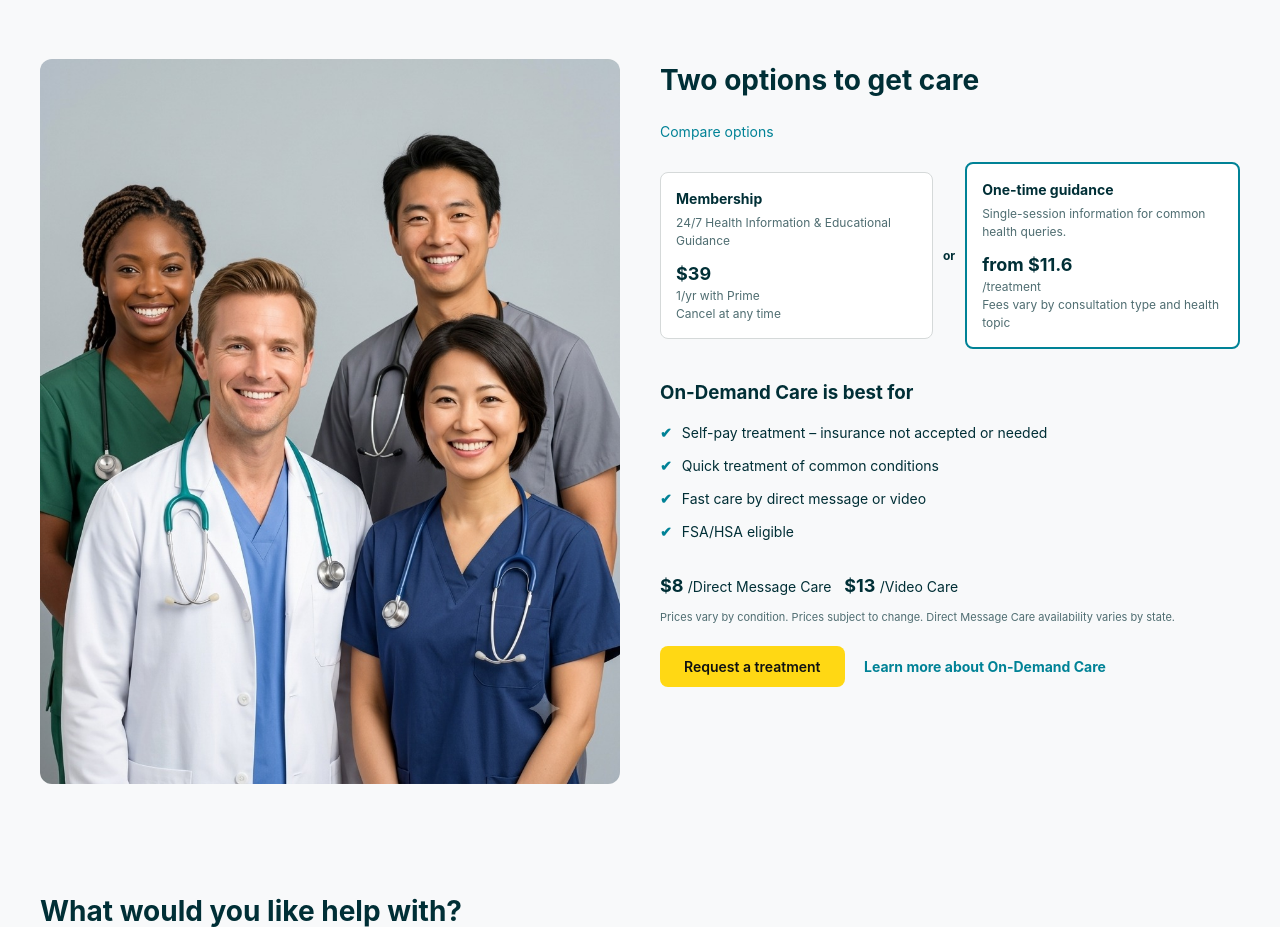
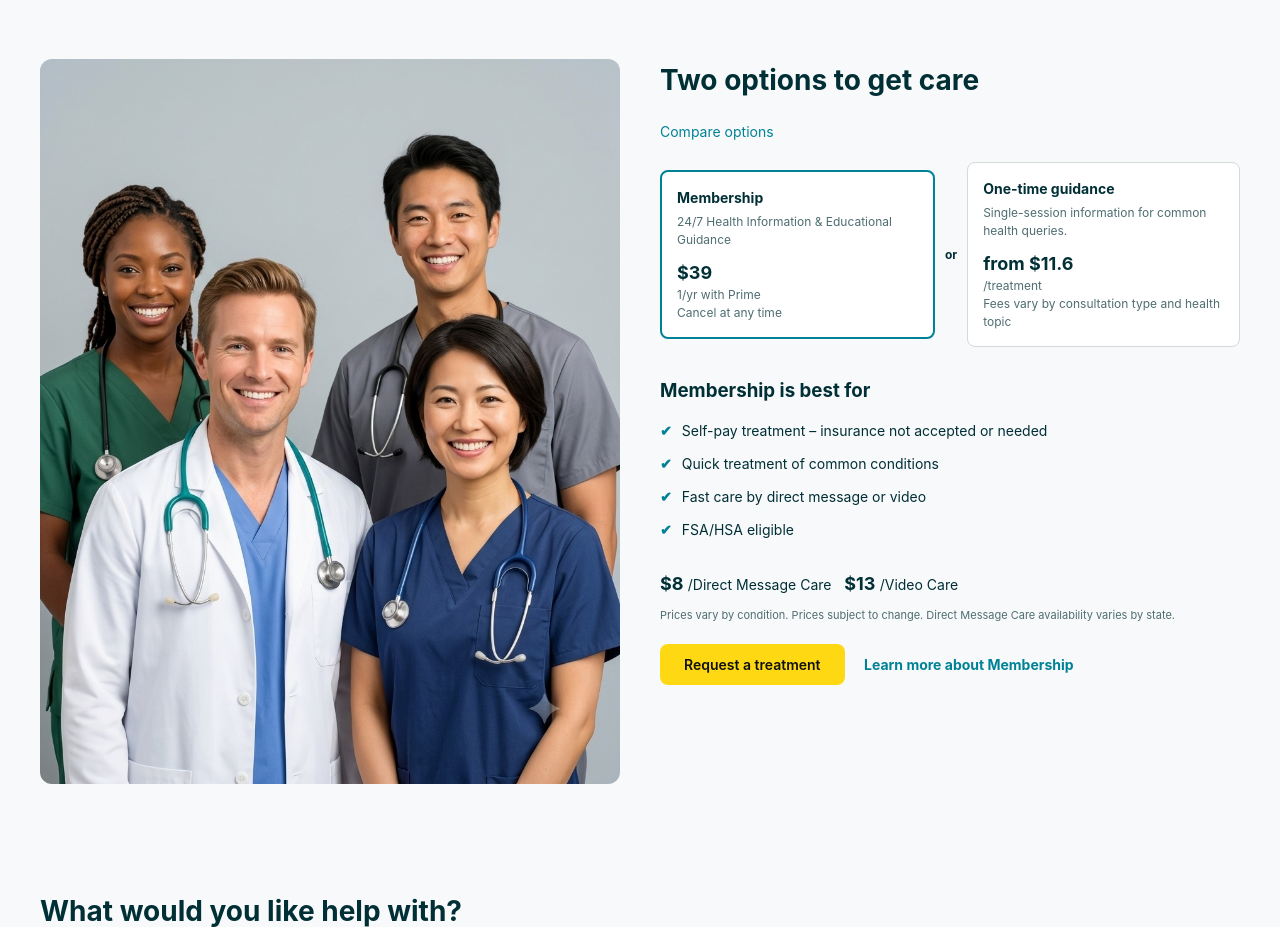
Before and after one commit to DungCaad/mediall, a Django app: page / in a window 1280 px wide. Shown: the part 944-1871 px from the top of the page. Run offline with Django 5.2, Linux system fonts and the light colour scheme.

Commit message:
Toggle two options content panel

```diff
--- a/static/css/style.css
+++ b/static/css/style.css
@@ -491,7 +491,10 @@ header {
     border-radius: 8px;
     flex: 1;
     background: white;
+    color: var(--primary-text);
     cursor: pointer;
+    font: inherit;
+    text-align: left;
 }
 
 .toggle-card.active {
@@ -512,6 +515,15 @@ header {
 .toggle-card .price {
     font-size: 18px;
     font-weight: bold;
+}
+
+.care-option-panel {
+    display: none;
+    min-height: 230px;
+}
+
+.care-option-panel.active {
+    display: block;
 }
 
 .features-list {
--- a/templates/home.html
+++ b/templates/home.html
@@ -171,22 +171,23 @@
                     <a href="#" style="display:block; margin-bottom: 20px; font-size:14px;">Compare options</a>
 
                     <div class="toggle-cards">
-                        <div class="toggle-card">
+                        <button class="toggle-card active" type="button" data-care-option="membership">
                             <h4>Membership</h4>
                             <p>24/7 Health Information & Educational Guidance</p>
                             <div class="price">$39</div>
                             <p style="margin:0;">1/yr with Prime<br>Cancel at any time</p>
-                        </div>
+                        </button>
                         <div style="font-size:12px; font-weight:bold;">or</div>
-                        <div class="toggle-card active">
+                        <button class="toggle-card" type="button" data-care-option="one-time">
                             <h4>One-time guidance</h4>
                             <p>Single-session information for common health queries.</p>
                             <div class="price">from $11.6</div>
                             <p style="margin:0;">/treatment<br>Fees vary by consultation type and health topic</p>
-                        </div>
+                        </button>
                     </div>
 
-                    <h3 style="margin-bottom: 15px;">On-Demand Care is best for</h3>
+                    <div class="care-option-panel active" data-care-panel="membership">
+                        <h3 style="margin-bottom: 15px;">Membership is best for</h3>
                         <ul class="features-list">
                             <li>Self-pay treatment – insurance not accepted or needed</li>
                             <li>Quick treatment of common conditions</li>
@@ -201,7 +202,10 @@
                         <p class="price-disclaimer">Prices vary by condition. Prices subject to change. Direct Message Care availability varies by state.</p>
 
                         <button class="btn" style="margin-right: 15px;">Request a treatment</button>
-                    <a href="#" style="font-size: 14px; font-weight: bold;">Learn more about On-Demand Care</a>
+                        <a href="#" style="font-size: 14px; font-weight: bold;">Learn more about Membership</a>
+                    </div>
+
+                    <div class="care-option-panel" data-care-panel="one-time"></div>
                 </div>
             </div>
         </div>
@@ -539,6 +543,20 @@
                 }
             }, true);
         });
+
+        document.querySelectorAll("[data-care-option]").forEach(function (optionButton) {
+            optionButton.addEventListener("click", function () {
+                var option = optionButton.dataset.careOption;
+
+                document.querySelectorAll("[data-care-option]").forEach(function (button) {
+                    button.classList.toggle("active", button === optionButton);
+                });
+
+                document.querySelectorAll("[data-care-panel]").forEach(function (panel) {
+                    panel.classList.toggle("active", panel.dataset.carePanel === option);
+                });
+            });
+        });
     </script>
 </body>
 </html>
```
Lines whose indentation alone changed are shown as unchanged.
